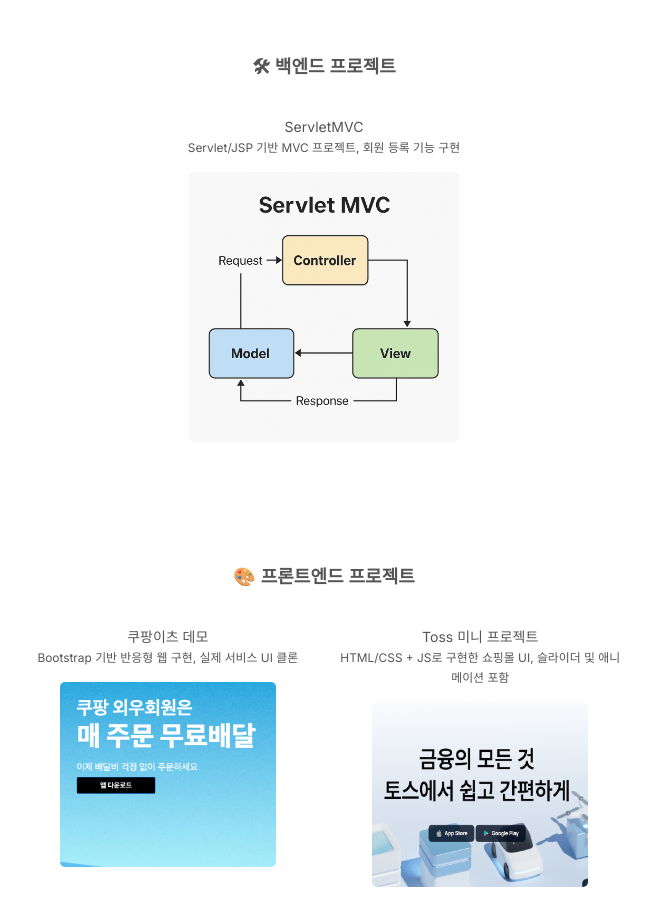
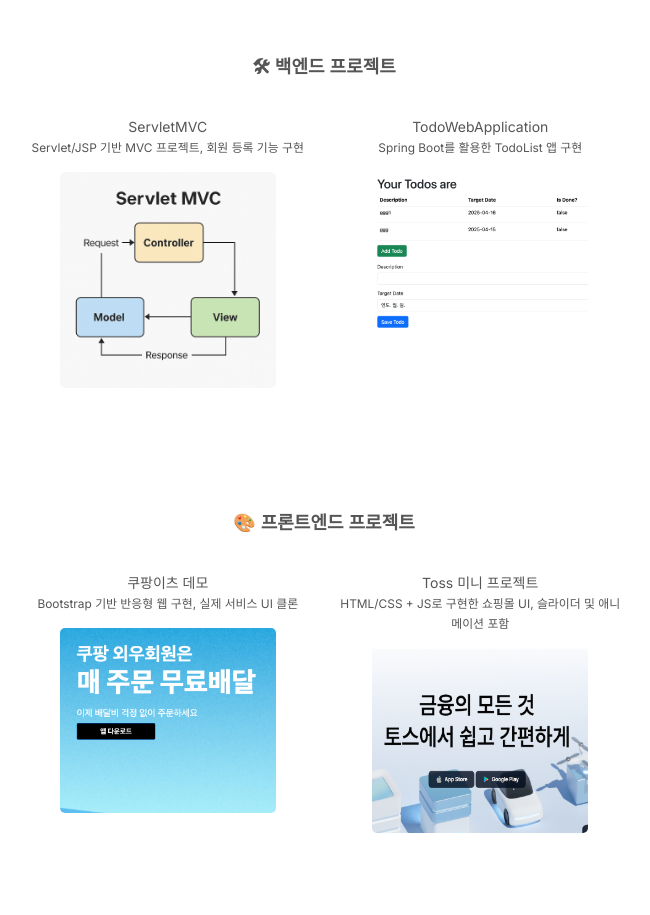
Before and after one commit to SeungHun333/portfolio, a plain HTML site: page index.html in a window 1280 px wide. Shown: the part 1054-1969 px from the top of the page, without its empty margins (316-966 px from the left). Drawn offline with nearby package versions, Linux system fonts and the light colour scheme; a web font is replaced by a local one.

Commit message:
TodoList 앱 추가

```diff
--- a/index.html
+++ b/index.html
@@ -148,7 +148,7 @@
     <div id="backPortfolio">
       <h4><strong>🛠 백엔드 프로젝트</strong></h4>
       <div class="row">
-        <div class="col-sm-4 col-sm-offset-4">
+        <div class="col-sm-3 col-sm-offset-3">
           <p>
             ServletMVC<br>
             <small>Servlet/JSP 기반 MVC 프로젝트, 회원 등록 기능 구현</small>
@@ -156,13 +156,14 @@
           <a href="https://github.com/SeungHun333/ServletMVC" target="_blank">
             <img src="img/servletMVCThumbnail.png" class="img-responsive center-block" style="max-width:280px;" alt="Image"></a><br>
         </div>
-        <!-- <div class="col-sm-3">
+        <div class="col-sm-3">
           <p>
-            main project<br>
-            <small>Spring Boot 기반 실무형 팀 프로젝트, JPA · 관리자 기능 포함</small>
+            TodoWebApplication<br>
+            <small>Spring Boot를 활용한 TodoList 앱 구현</small>
           </p>
-          <a href="#"><img src="img/birds1.jpg" class="img-responsive center-block" style="max-width:280px;" alt="Image"></a><br>
-        </div> -->
+          <a href="https://github.com/SeungHun333/TodoWebApplication.git" target="_blank">
+            <img src="img/TodoListThumbnail.png" class="img-responsive center-block" style="max-width:280px;" alt="Image"></a><br>
+        </div>
       </div>
     </div>
 
```
Also changed, not shown: img/TodoListThumbnail.png (added).
